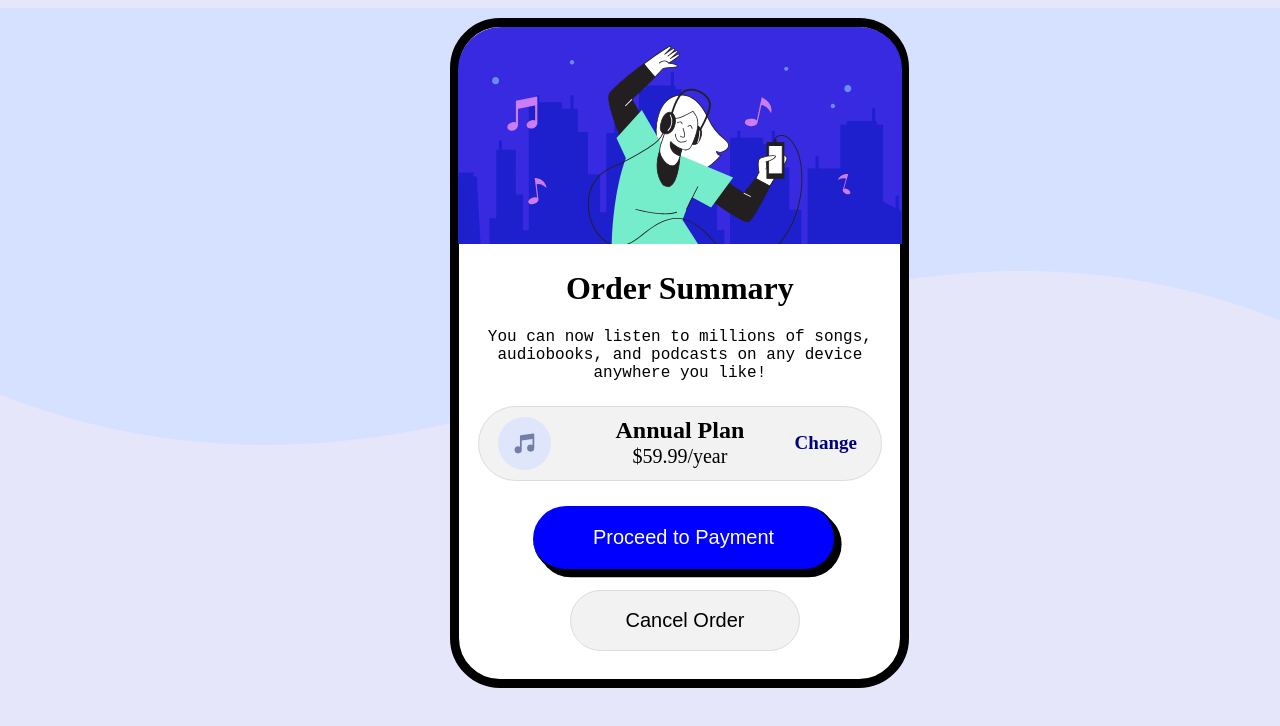
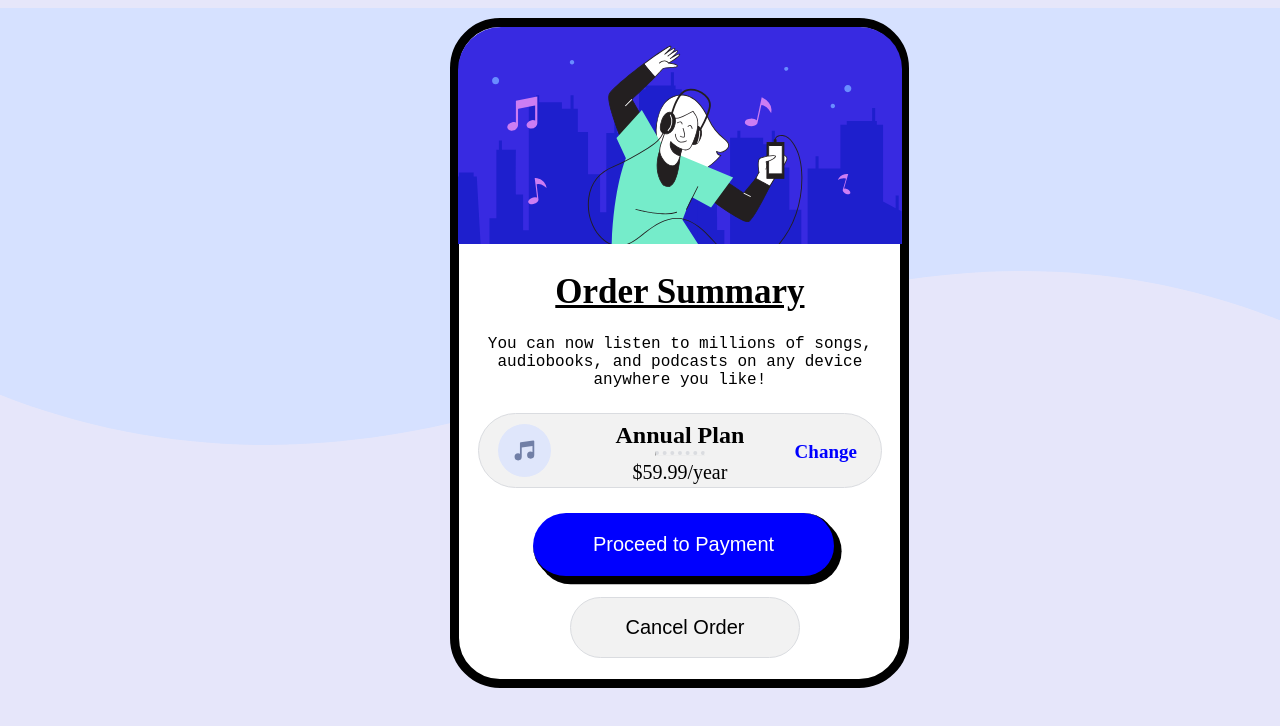
Before and after one commit to shubham2o/Order-Summary-Component, a plain HTML site: page index.html in a window 1280 px wide. Shown: the top 726 px of the page. Drawn offline with Linux system fonts and the light colour scheme.

Commit message:
Added a hr & done some minimal changes

```diff
--- a/css.css
+++ b/css.css
@@ -95,12 +95,20 @@
 
 
  .price {
-         line-height: 6px;
+         line-height: 2px;
+ }
+
+
+ .price hr {
+         margin-top: -5px;
+         width: 50px;
+         border-top: 4px dotted var(--graywhite);
  }
 
 
  .price p {
          font-size: 20px;
+         margin-top: 15px;
  }
 
 
@@ -110,13 +118,14 @@
          bottom: 35px;
          font-size: 19px;
          text-decoration: none;
-         color: navy;
+         color: blue;
          font-weight: bold;
  }
 
 
  .price a:hover {
          text-decoration: underline;
+         color: navy;
  }
  .price a:active {
          color: red;
--- a/index.html
+++ b/index.html
@@ -18,7 +18,7 @@
                  <div class="center">
                          <div class="content">
                                  <img id="musicman" src="images/illustration-hero.svg" alt="Man listening some music">
-                                 <h1>Order Summary</h1>
+                                 <h1 style="font-size: 35px;"><ins>Order Summary</ins></h1>
                                  <pre>You can now listen to millions of songs,
 audiobooks, and podcasts on any device
 anywhere you like!
@@ -27,8 +27,9 @@ anywhere you like!
                                          <img id="musicicon" src="images/icon-music.svg" alt="Music icon">
                                          <div class="price">
                                                  <h2>Annual Plan</h2>
+                                                 <hr>
                                                  <p>$59.99/year</p>
-                                                 <a href="#a">Change</a>
+                                                 <a href="#a" target="_blank">Change</a>
                                          </div>
                                  </div>
                                  <form method="POST" action="" class="form" target="_blank">
```
